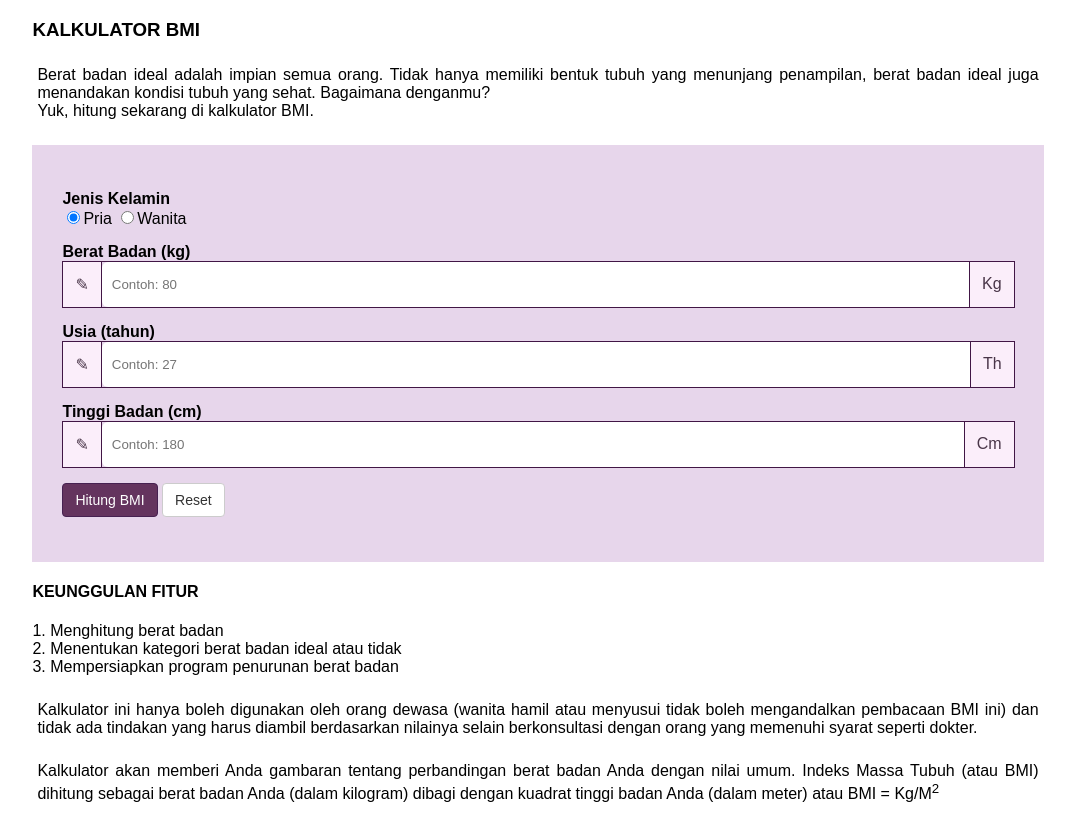
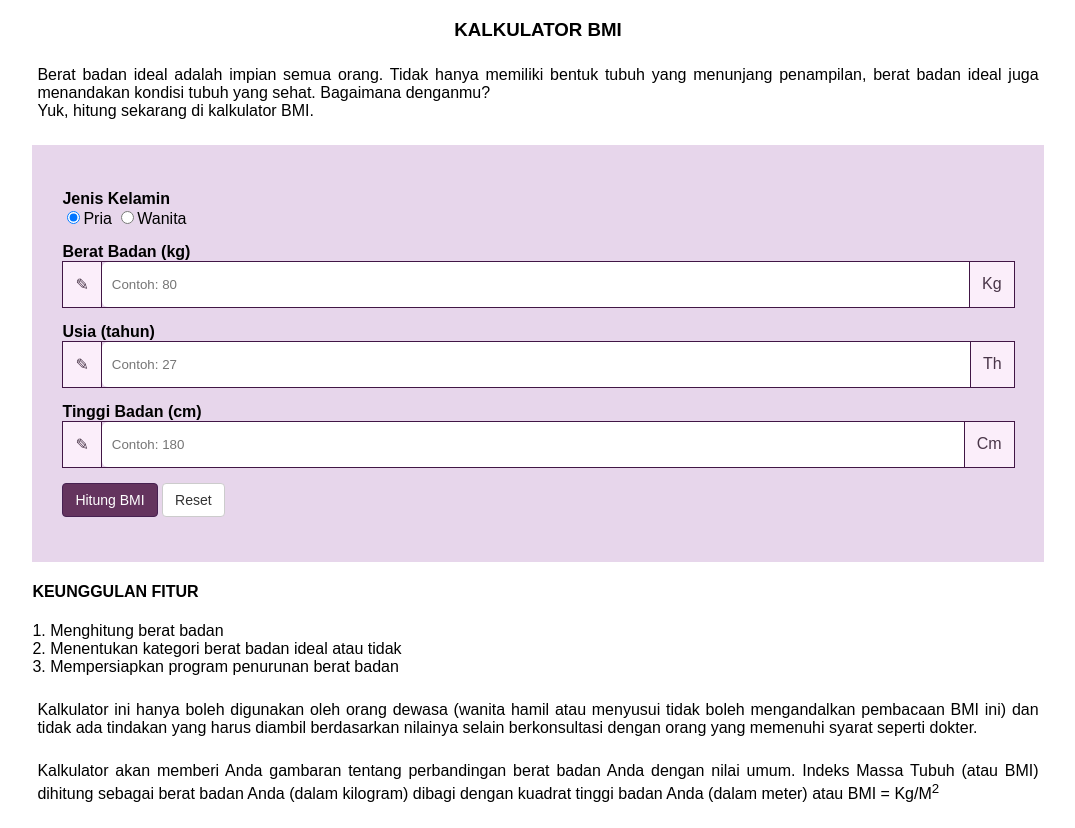
Before and after one commit to revou-fundamental-course/8-jul-24-jelitaa-vea, a plain HTML site: page index.html in a window 1280 px wide. Shown: the whole page, without its empty margins (102-1177 px from the left). Drawn offline with Linux system fonts and the light colour scheme.

Commit message:
mini project fix

```diff
--- a/index.html
+++ b/index.html
@@ -16,7 +16,7 @@
 	<main>
 	<!-- Main Artikel -->
 	<section id="beranda">
-		<h3>KALKULATOR BMI</h3>
+		<center><h3>KALKULATOR BMI</h3></center>
 		<div class="justify">
 			<span>Berat badan ideal adalah impian semua orang. Tidak hanya memiliki bentuk tubuh yang menunjang penampilan, berat badan ideal juga menandakan kondisi tubuh yang sehat. Bagaimana denganmu?<br>Yuk, hitung sekarang di kalkulator BMI.</span>
 		</div>
```
